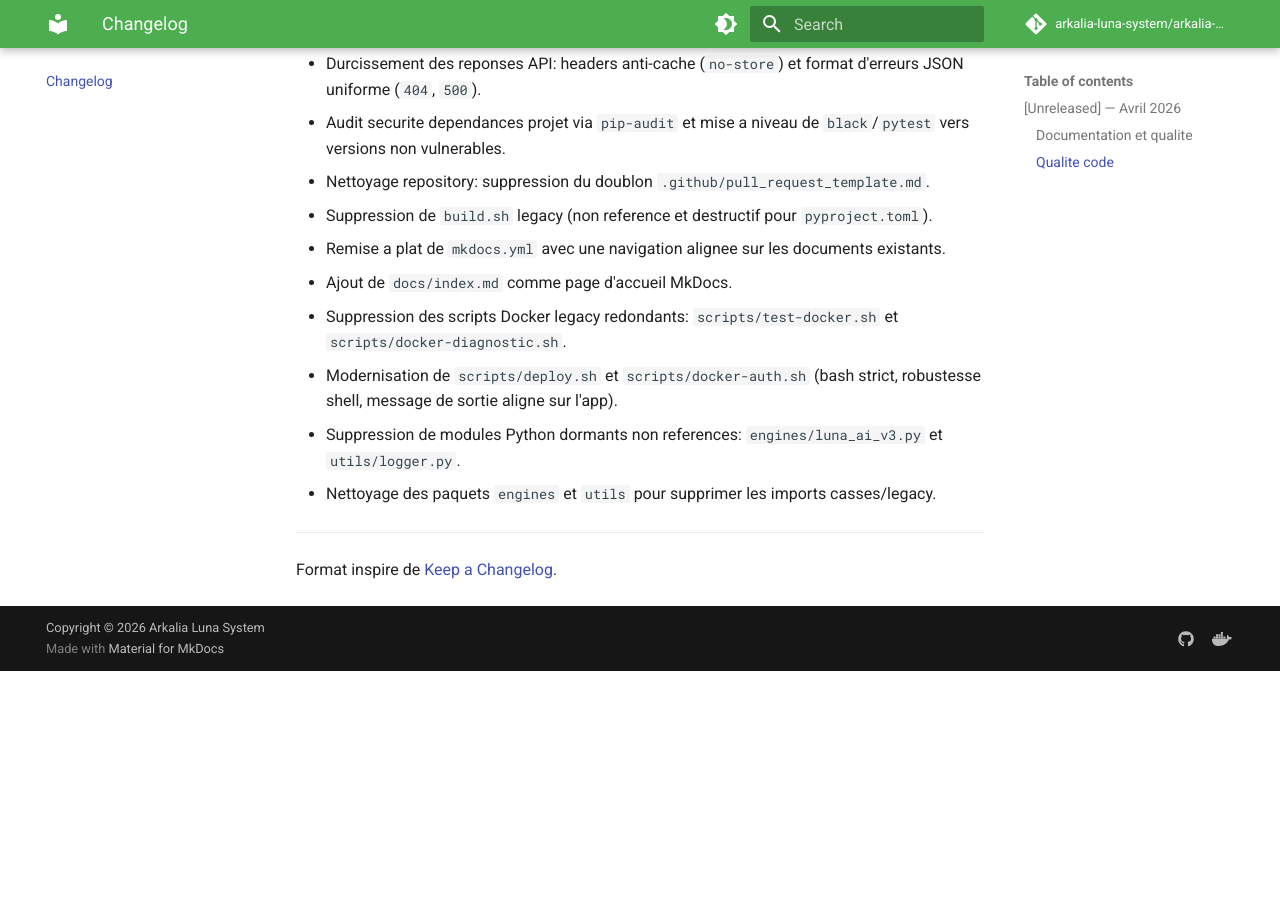
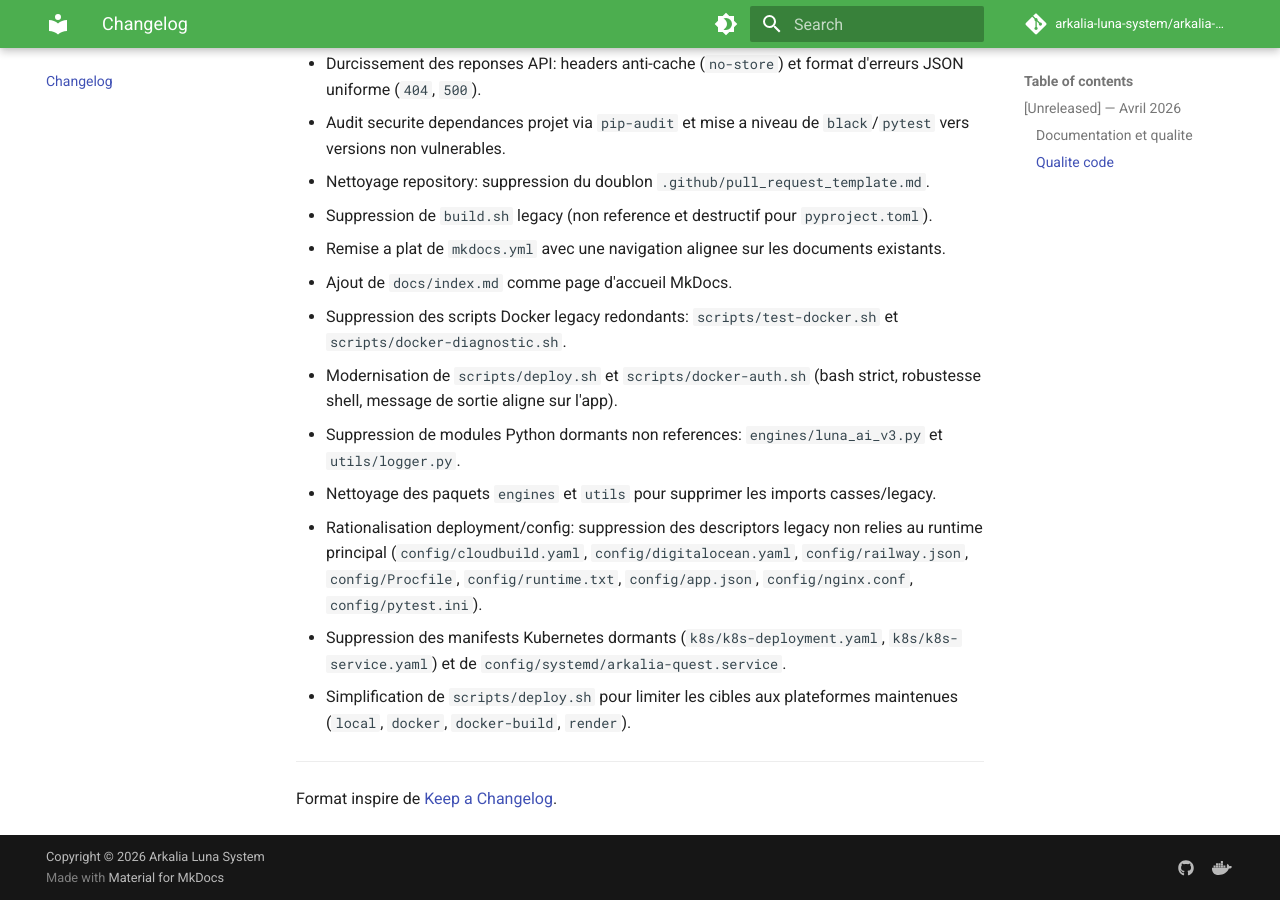
Before and after one commit to arkalia-luna-system/arkalia-quest, an MkDocs documentation site: the page built from docs/CHANGELOG.md, in a window 1280 px wide and 900 px high, scrolled down 1785 px. Built offline with MkDocs 1.6.1 and Material for MkDocs 9.7.7, drawn with Linux system fonts in a browser that asks for light colours; comment, search, counter and statistics services are not loaded; the version menu is left out; before the commit the page ends 2456 px from its top, so only the background shows below that.

Commit message:
Prune dormant multi-platform deployment configs and simplify deploy targets.
Remove unreferenced legacy platform descriptors and Kubernetes manifests, then align deploy tooling to the maintained local/docker/render workflow.

Made-with: Cursor

```diff
--- a/docs/CHANGELOG.md
+++ b/docs/CHANGELOG.md
@@ -50,6 +50,9 @@
 - Modernisation de `scripts/deploy.sh` et `scripts/docker-auth.sh` (bash strict, robustesse shell, message de sortie aligne sur l'app).
 - Suppression de modules Python dormants non references: `engines/luna_ai_v3.py` et `utils/logger.py`.
 - Nettoyage des paquets `engines` et `utils` pour supprimer les imports casses/legacy.
+- Rationalisation deployment/config: suppression des descriptors legacy non relies au runtime principal (`config/cloudbuild.yaml`, `config/digitalocean.yaml`, `config/railway.json`, `config/Procfile`, `config/runtime.txt`, `config/app.json`, `config/nginx.conf`, `config/pytest.ini`).
+- Suppression des manifests Kubernetes dormants (`k8s/k8s-deployment.yaml`, `k8s/k8s-service.yaml`) et de `config/systemd/arkalia-quest.service`.
+- Simplification de `scripts/deploy.sh` pour limiter les cibles aux plateformes maintenues (`local`, `docker`, `docker-build`, `render`).
 
 ---
 
```
Also changed, not shown: 12 other files.
